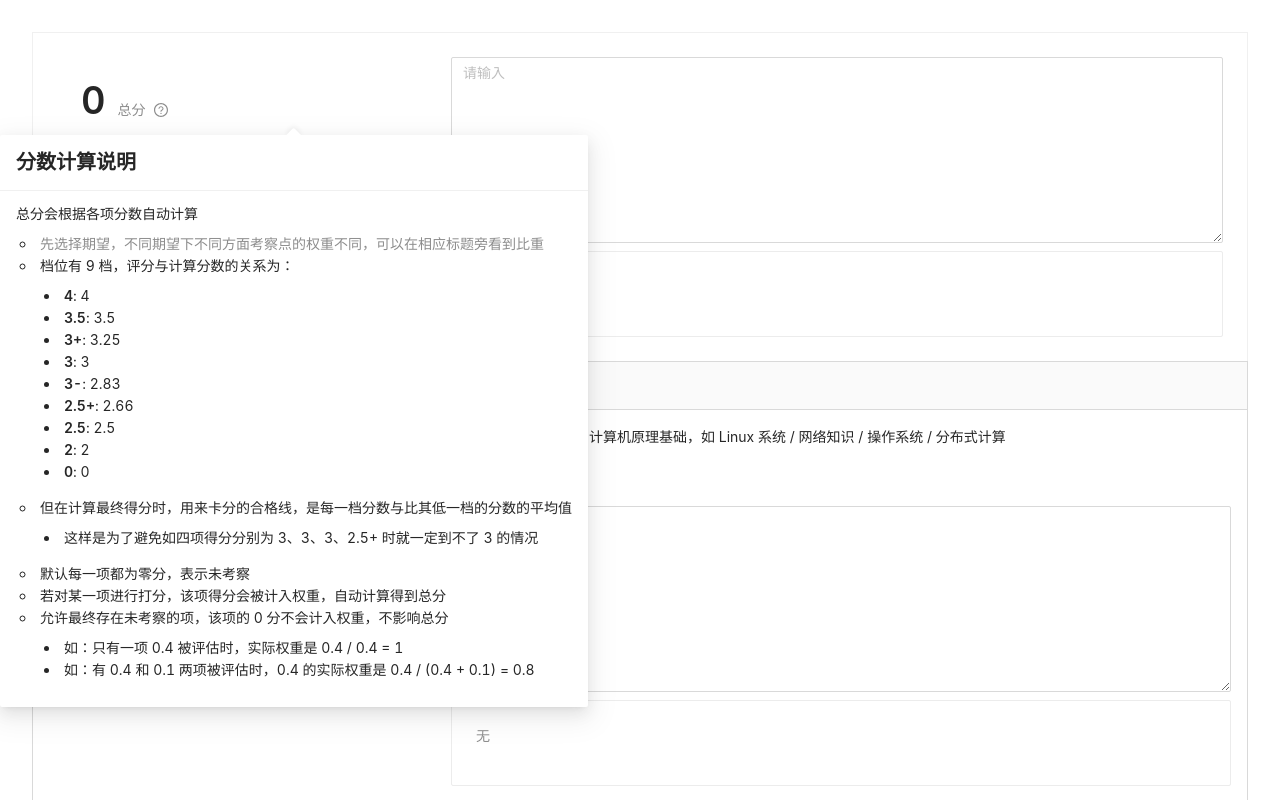
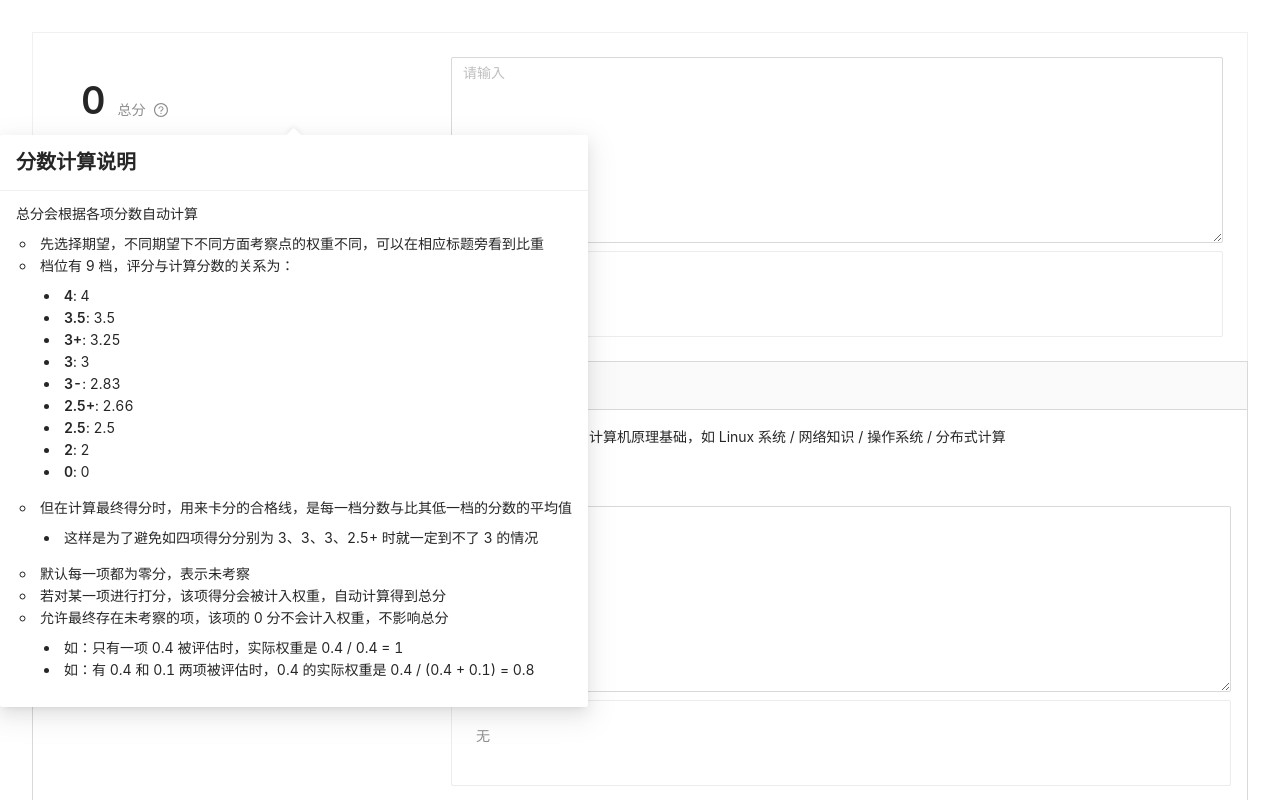
Before and after one commit to highestop/Mocka, a React (Vite) app: page / in a window 1280 px wide. Both pictures are taken after a click on the element 160 px from the left and 109 px from the top of the page. Shown: the top 800 px of the page. Built offline with nearby package versions, Linux system fonts and the light colour scheme.

Commit message:
fix: typo

```diff
--- a/src/main.tsx
+++ b/src/main.tsx
@@ -126,9 +126,7 @@ const App = () => {
                           总分会根据各项分数自动计算
                           <ul style={{ marginTop: '0.5rem' }}>
                             <li>
-                              <Typography.Text type="secondary">
-                                先选择期望，不同期望下不同方面考察点的权重不同，可以在相应标题旁看到比重
-                              </Typography.Text>
+                              先选择期望，不同期望下不同方面考察点的权重不同，可以在相应标题旁看到比重
                             </li>
                             <li>
                               档位有 9 档，评分与计算分数的关系为：
```
